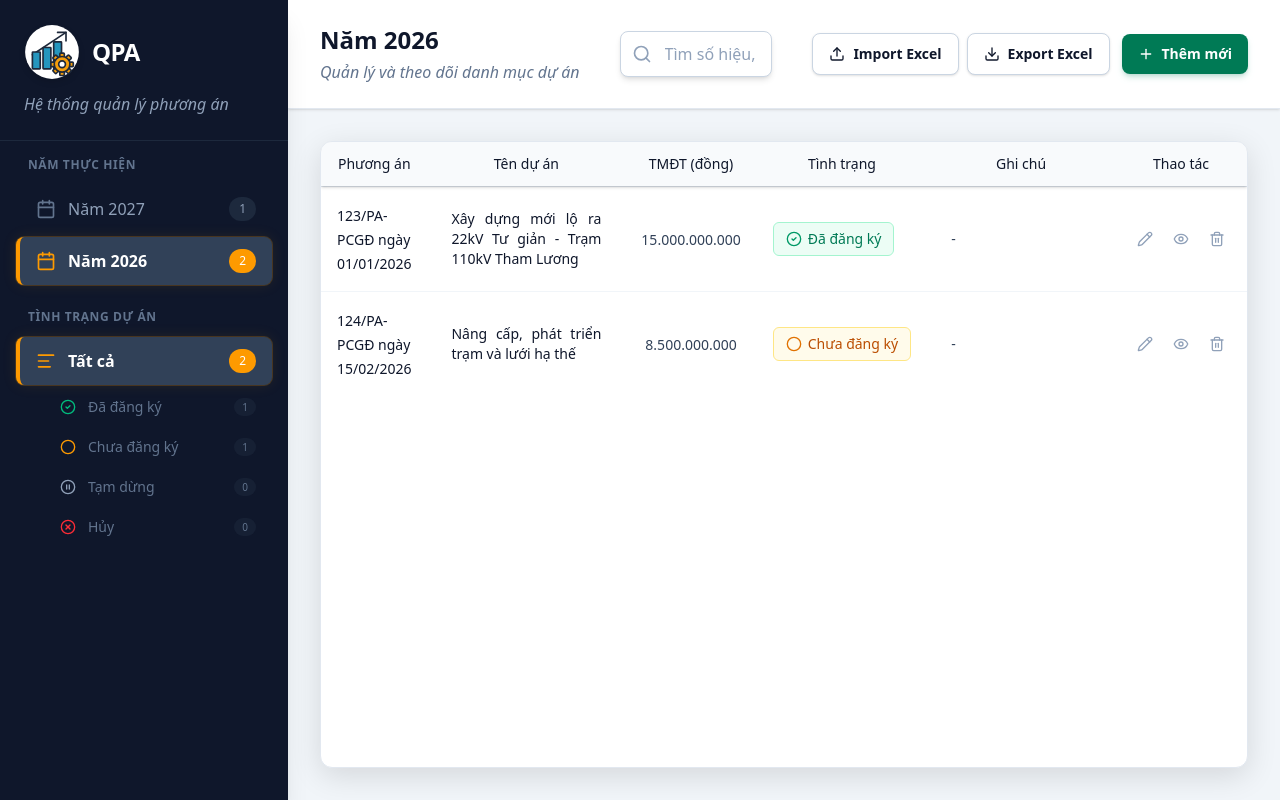
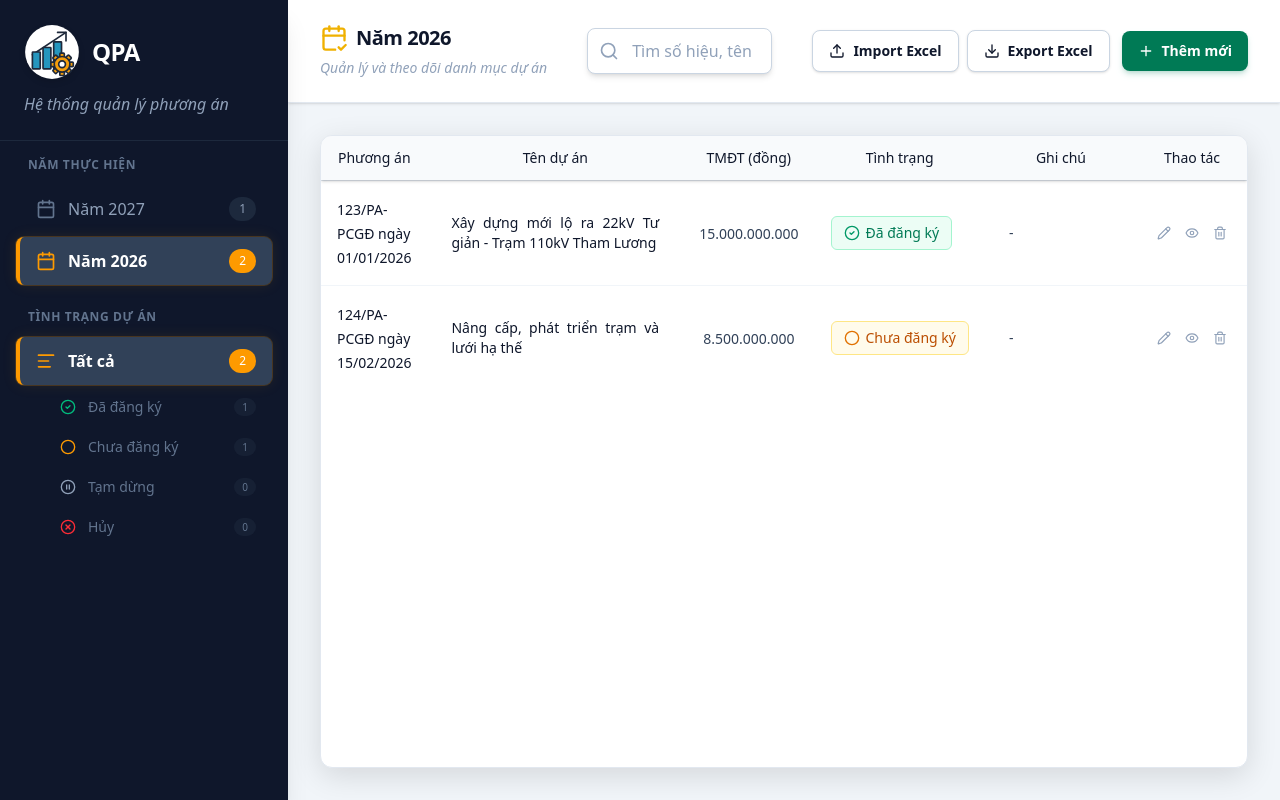
Before and after one commit to dthcamhong99-code/QPA, a React (Vite) app: page / in a window 1280 px wide. Built offline with nearby package versions, Linux system fonts and the light colour scheme.

Commit message:
feat: Improve project management UI and deploy configuration
Refactors the application header to include a dedicated year icon and updates the deployment configuration to use a relative base path for GitHub Pages.

```diff
--- a/src/App.tsx
+++ b/src/App.tsx
@@ -1,5 +1,5 @@
 import React, { useState, useMemo, useEffect, useRef } from 'react';
-import { Search, Plus, Folder, Calendar, CheckCircle2, Circle, X, Compass, DollarSign, FileText, FileCheck, Pencil, AlignLeft, Maximize, PauseCircle, XCircle, Trash2, AlertTriangle, Download, Upload, Eye, Paperclip } from 'lucide-react';
+import { Search, Plus, Folder, Calendar, CheckCircle2, Circle, X, Compass, DollarSign, FileText, FileCheck, Pencil, AlignLeft, Maximize, PauseCircle, XCircle, Trash2, AlertTriangle, Download, Upload, Eye, Paperclip, CalendarCheck2 } from 'lucide-react';
 import ExcelJS from 'exceljs';
 import { saveAs } from 'file-saver';
 
@@ -454,8 +454,11 @@ export default function App() {
         {/* Header */}
         <header className="bg-white border-b border-slate-200 px-8 py-6 flex items-center justify-between shadow-sm z-0 gap-6">
           <div className="shrink-0">
-            <h2 className="text-2xl font-bold text-slate-900">Năm {selectedYear}</h2>
-            <p className="text-base text-slate-500 mt-1 font-medium italic">Quản lý và theo dõi danh mục dự án</p>
+            <div className="inline-flex items-center gap-2 mb-1">
+              <CalendarCheck2 className="w-7 h-7 text-yellow-500" />
+              <span className="text-xl font-bold tracking-tight text-slate-900">Năm {selectedYear}</span>
+            </div>
+            <p className="text-sm text-slate-400 font-normal italic">Quản lý và theo dõi danh mục dự án</p>
           </div>
 
           <div className="flex-1 px-4 flex justify-end">
@@ -512,20 +515,20 @@ export default function App() {
               <table className="w-full text-left border-collapse">
                 <thead className="sticky top-0 z-10 bg-slate-50 shadow-sm">
                   <tr className="border-b border-slate-200">
-                    <th className="px-4 py-3 text-sm font-medium text-slate-900 text-center w-40">Phương án</th>
+                    <th className="px-4 py-3 text-sm font-medium text-slate-900 text-center w-[380px]">Phương án</th>
                     <th className="px-6 py-3 text-sm font-medium text-slate-900 text-center w-[35%]">Tên dự án</th>
                     <th className="px-4 py-3 text-sm font-medium text-slate-900 text-center whitespace-nowrap w-40">TMĐT (đồng)</th>
                     <th className="px-4 py-3 text-sm font-medium text-slate-900 text-center whitespace-nowrap w-32">Tình trạng</th>
-                    <th className="px-6 py-3 text-sm font-medium text-slate-900 text-center w-[35%]">Ghi chú</th>
-                    <th className="px-4 py-3 text-sm font-medium text-slate-900 text-center w-20 whitespace-nowrap">Thao tác</th>
+                    <th className="px-6 py-3 text-sm font-medium text-slate-900 text-center w-[20%]">Ghi chú</th>
+                    <th className="px-4 py-3 text-sm font-medium text-slate-900 text-center w-16 whitespace-nowrap">Thao tác</th>
                   </tr>
               </thead>
               <tbody className="divide-y divide-slate-100">
                 {filteredProjects.length > 0 ? (
                   filteredProjects.map((project) => (
                     <tr key={project.id} className="hover:bg-slate-50/80 transition-colors group">
-                      <td className="px-4 py-4">
-                        <span className="text-slate-900 font-normal text-sm break-words w-full">
+                      <td className="px-4 py-4 w-[380px]">
+                        <span className="text-slate-900 font-normal text-sm w-full whitespace-pre-wrap">
                           {project.planNumber}
                         </span>
                       </td>
@@ -554,31 +557,31 @@ export default function App() {
                            project.status === 'paused' ? 'Tạm dừng' : 'Hủy'}
                         </div>
                       </td>
-                      <td className="px-6 py-4 text-justify w-[35%]">
+                      <td className="px-6 py-4 text-justify w-[20%]">
                         <p className="text-sm font-normal text-slate-700 break-words">{project.notes || '-'}</p>
                       </td>
-                      <td className="px-4 py-4 whitespace-nowrap text-center">
-                        <div className="flex items-center justify-center gap-2">
+                      <td className="px-4 py-4 whitespace-nowrap text-center w-16">
+                        <div className="flex items-center justify-center gap-1.5">
                           <button
                             onClick={() => openEditModal(project)}
-                            className="p-1.5 text-slate-400 hover:bg-slate-100 hover:text-emerald-600 rounded-md transition-colors inline-flex"
+                            className="p-1 text-slate-400 hover:bg-slate-100 hover:text-emerald-600 rounded-md transition-colors inline-flex"
                             title="Chỉnh sửa"
                           >
-                            <Pencil className="w-4 h-4" />
+                            <Pencil className="w-3.5 h-3.5" />
                           </button>
                           <button
                             onClick={() => setViewingScaleProject(project)}
-                            className="p-1.5 text-slate-400 hover:bg-yellow-50 hover:text-yellow-600 rounded-md transition-colors inline-flex"
+                            className="p-1 text-slate-400 hover:bg-yellow-50 hover:text-yellow-600 rounded-md transition-colors inline-flex"
                             title="Xem thông tin dự án"
                           >
-                            <Eye className="w-4 h-4" />
+                            <Eye className="w-3.5 h-3.5" />
                           </button>
                           <button
                             onClick={() => setProjectToDelete(project)}
-                            className="p-1.5 text-slate-400 hover:bg-red-50 hover:text-red-600 rounded-md transition-colors inline-flex"
+                            className="p-1 text-slate-400 hover:bg-red-50 hover:text-red-600 rounded-md transition-colors inline-flex"
                             title="Xóa"
                           >
-                            <Trash2 className="w-4 h-4" />
+                            <Trash2 className="w-3.5 h-3.5" />
                           </button>
                         </div>
                       </td>
@@ -736,13 +739,13 @@ export default function App() {
                     <FileText className="w-5 h-5 text-emerald-600" />
                     Số hiệu phương án
                   </label>
-                  <input
-                    type="text"
+                  <textarea
                     required
+                    rows={2}
                     placeholder="VD: .../PA-PCGĐ ngày .../.../..."
                     value={formData.planNumber || ''}
                     onChange={e => setFormData({...formData, planNumber: e.target.value})}
-                    className="w-full px-5 py-3 border border-slate-300 rounded-xl focus:ring-2 focus:ring-emerald-600/20 focus:border-emerald-600 outline-none transition-all text-base text-slate-900 bg-white placeholder-slate-400"
+                    className="w-full px-5 py-3 border border-slate-300 rounded-xl focus:ring-2 focus:ring-emerald-600/20 focus:border-emerald-600 outline-none transition-all text-base text-slate-900 resize-none bg-white placeholder-slate-400"
                   />
                 </div>
               </div>
--- a/vite.config.ts
+++ b/vite.config.ts
@@ -7,7 +7,7 @@ import { VitePWA } from 'vite-plugin-pwa';
 export default defineConfig(({mode}) => {
   const env = loadEnv(mode, '.', '');
   return {
-    base: '/QPA/',
+    base: './',
     plugins: [
       react(),
       tailwindcss(),
```
